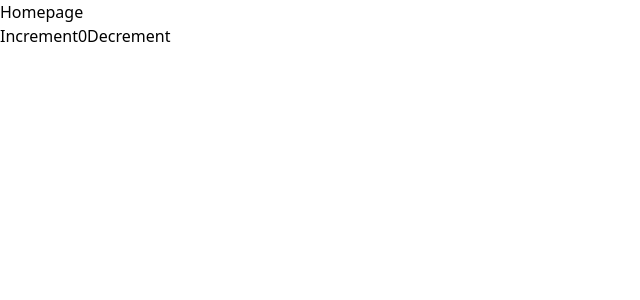
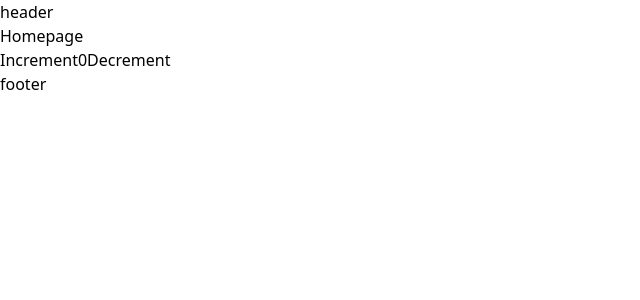
Before and after one commit to shaon07/aamar-pay, a React (Create React App) app: page / in a window 1280 px wide. Shown: the top 300 px of the page, without its empty margins (0-640 px from the left). Built offline with nearby package versions, Linux system fonts and the light colour scheme.

Commit message:
[add] layout design

```diff
--- a/src/App.tsx
+++ b/src/App.tsx
@@ -1,8 +1,11 @@
 import './App.css';
+import Layout from './layout';
 import RouterContainer from './routes';
 
 function App() {
-  return <RouterContainer />
+  return (
+    <Layout><RouterContainer /></Layout>
+  )
 
 }
 
--- /dev/null
+++ b/src/layout/index.tsx
@@ -0,0 +1,15 @@
+import React from 'react';
+
+type LayoutProps = {
+    children: React.ReactNode;
+}
+
+export default function Layout({ children }: LayoutProps) {
+    return (
+        <div>
+            <h1>header</h1>
+            {children}
+            <h1>footer</h1>
+        </div>
+    )
+}
```
